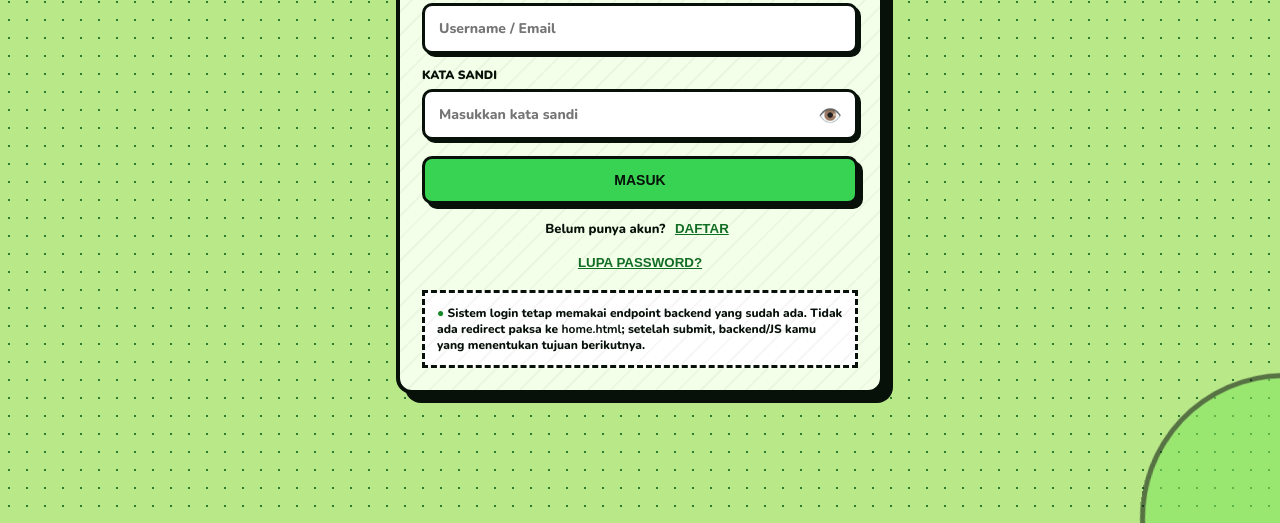
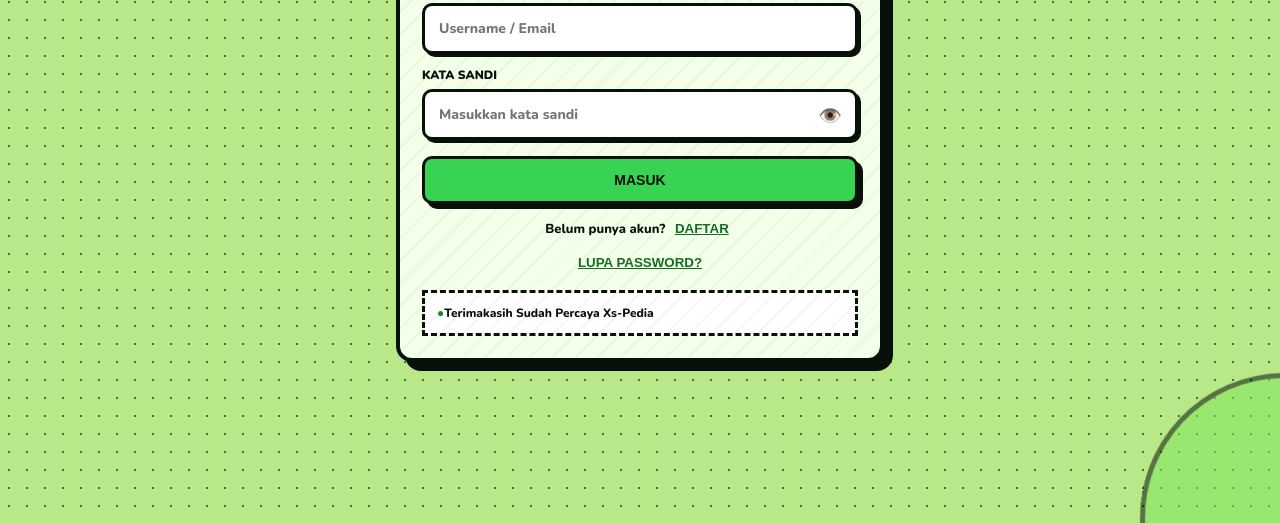
Before and after one commit to xs-pediaa-cyber/xs-pediaa, a website: page public/login.html in a window 1280 px wide. Shown: the part 277-800 px from the top of the page. Drawn offline with nearby package versions, Linux system fonts and the light colour scheme; some packages are replaced by stand-ins of ours; a script that the page names is missing.

Commit message:
Update login.html

```diff
--- a/public/login.html
+++ b/public/login.html
@@ -92,7 +92,7 @@ body:before,body:after{content:"";position:fixed;z-index:-1;width:280px;height:2
       <div class="links"><button class="link" data-go="login">KEMBALI KE LOGIN</button></div>
     </section>
 
-    <div class="comic-note"><span class="success-dot">●</span> Sistem login tetap memakai endpoint backend yang sudah ada. Tidak ada redirect paksa ke <b>home.html</b>; setelah submit, backend/JS kamu yang menentukan tujuan berikutnya.</div>
+    <div class="comic-note"><span class="success-dot">●</span>Terimakasih Sudah Percaya Xs-Pedia</div>
   </div>
 </div>
 <script>
```
